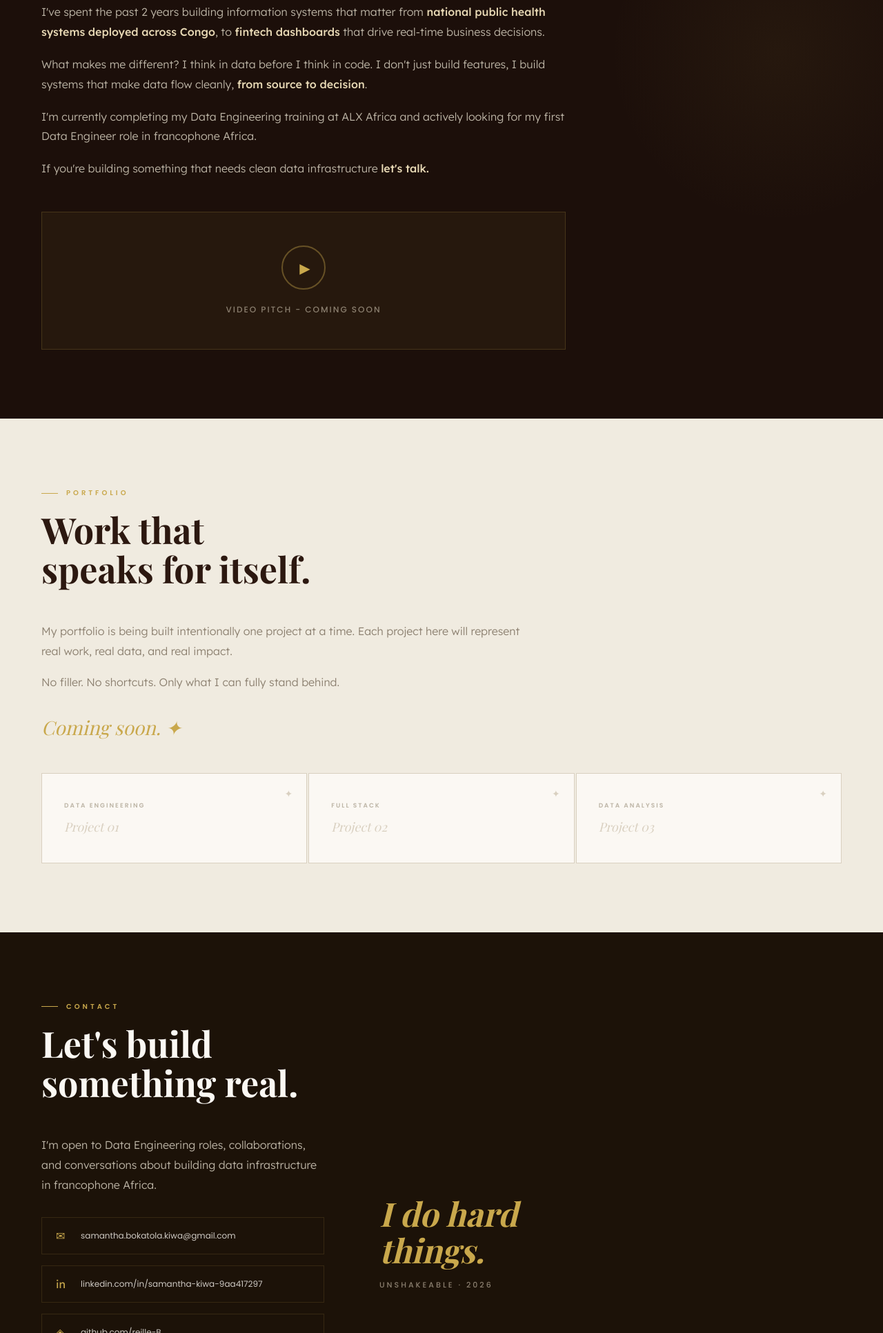
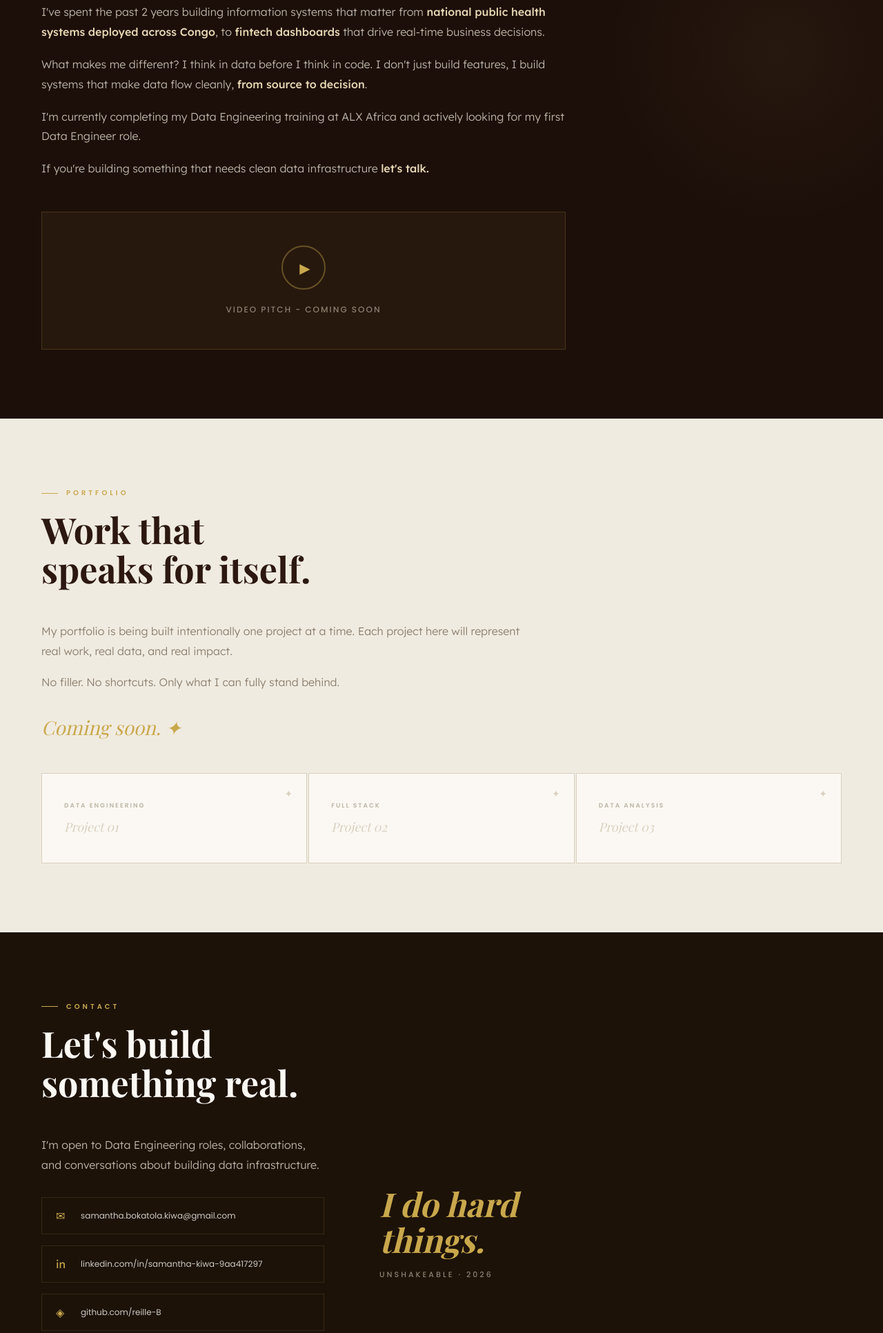
Before and after one commit to reille-B/Portfolio, a plain HTML site: page index.html in a window 1280 px wide. Shown: the part 2133-4066 px from the top of the page at 69% size. Drawn offline with nearby package versions, Linux system fonts and the light colour scheme.

Commit message:
Update contact information and role search details
Removed the mention of actively looking for a role in francophone Africa.

```diff
--- a/index.html
+++ b/index.html
@@ -670,7 +670,7 @@
     <div class="pitch-body">
       <p>I've spent the past 2 years building information systems that matter from <strong>national public health systems deployed across Congo</strong>, to <strong>fintech dashboards</strong> that drive real-time business decisions.</p>
       <p>What makes me different? I think in data before I think in code. I don't just build features, I build systems that make data flow cleanly, <strong>from source to decision</strong>.</p>
-      <p>I'm currently completing my Data Engineering training at ALX Africa and actively looking for my first Data Engineer role in francophone Africa.</p>
+      <p>I'm currently completing my Data Engineering training at ALX Africa and actively looking for my first Data Engineer role.</p>
       <p>If you're building something that needs clean data infrastructure <strong>let's talk.</strong></p>
     </div>
     <div class="pitch-video-placeholder">
@@ -711,7 +711,7 @@
   <h2 class="section-title">Let's build<br>something real.</h2>
   <div class="contact-grid fade-in">
     <div>
-      <p class="contact-intro">I'm open to Data Engineering roles, collaborations, and conversations about building data infrastructure in francophone Africa.</p>
+      <p class="contact-intro">I'm open to Data Engineering roles, collaborations, and conversations about building data infrastructure.</p>
       <div class="contact-links">
         <a href="mailto:samantha.bokatola.kiwa@gmail.com" class="contact-link">
           <span class="contact-link-icon">✉</span>
```
